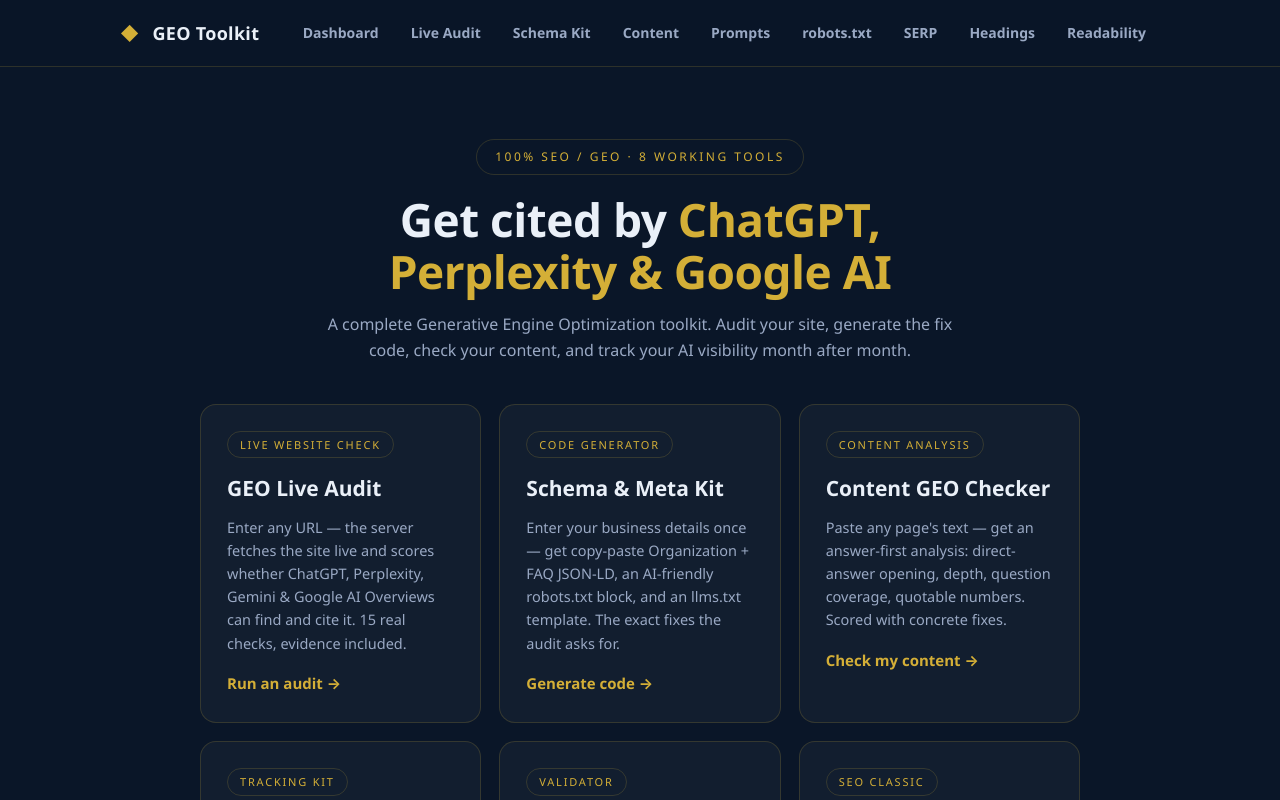
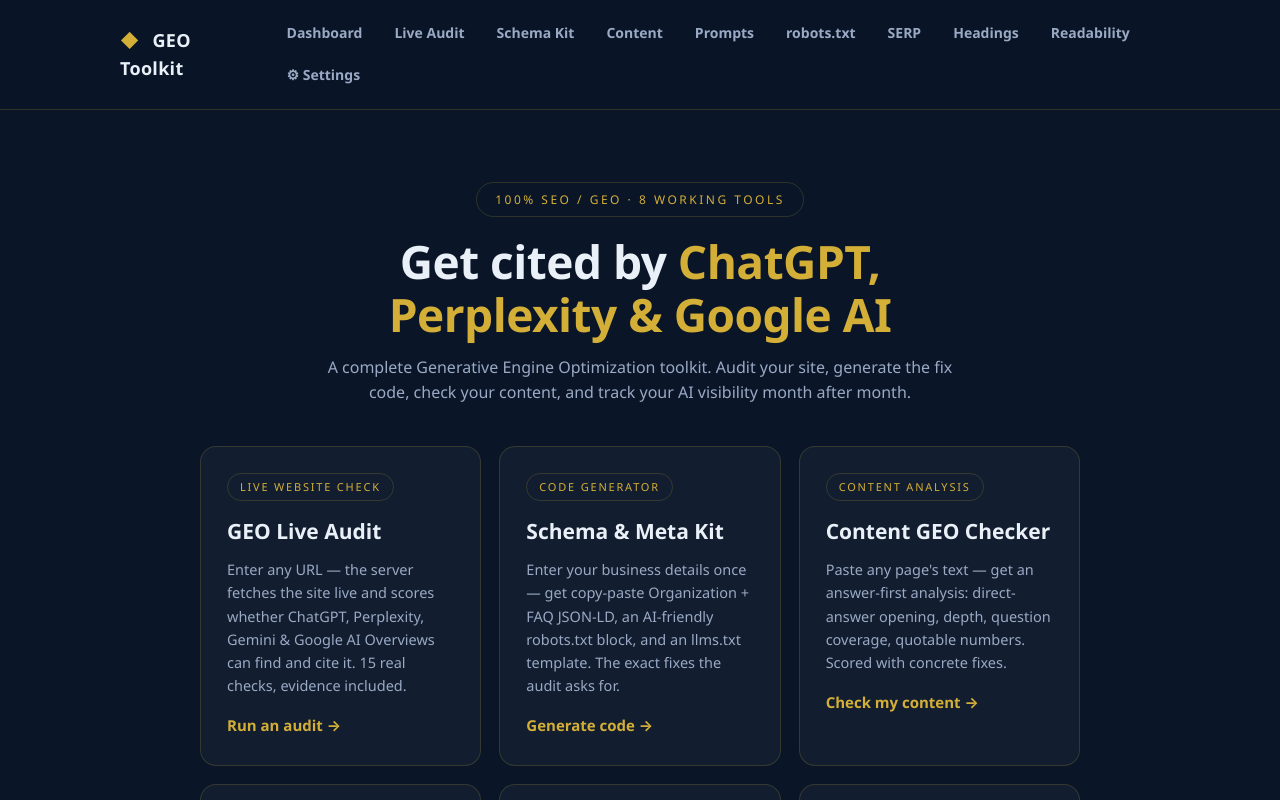
Before and after one commit to Mrbilalali/geo-audit-live, a Next.js app: page / in a window 1280 px wide. Shown: the top 800 px of the page. Built offline with nearby package versions, Linux system fonts and the light colour scheme.

Commit message:
GEO Toolkit v3 — Content Optimizer Pro + Settings + PLAN

```diff
--- a/app/layout.tsx
+++ b/app/layout.tsx
@@ -18,6 +18,7 @@ const NAV = [
   { href: "/serp-preview", label: "SERP" },
   { href: "/heading-analyzer", label: "Headings" },
   { href: "/readability", label: "Readability" },
+  { href: "/settings", label: "⚙ Settings" },
 ];
 
 export default function RootLayout({ children }: { children: React.ReactNode }) {
```
